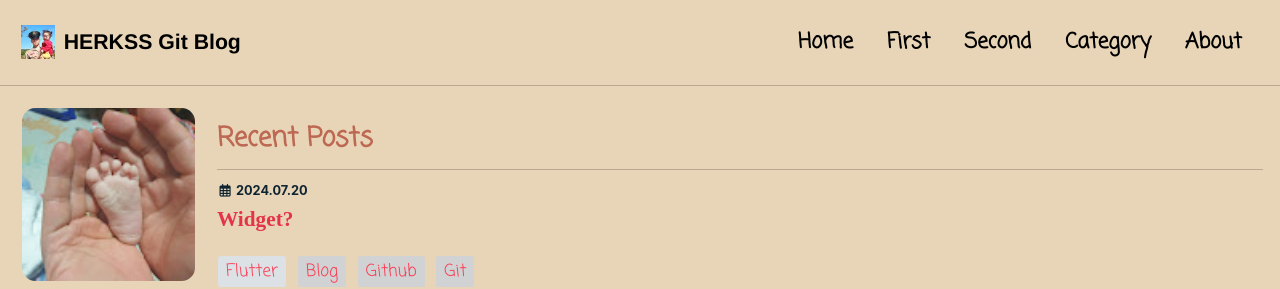
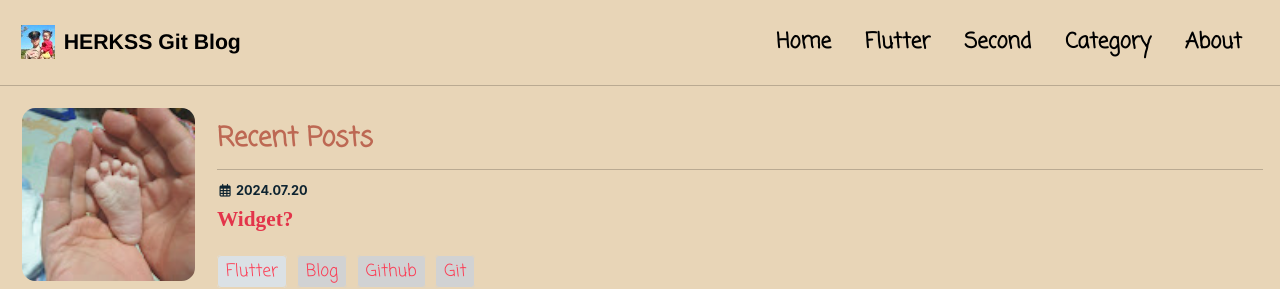
Before and after one commit to herkss/herkss.github.io, a Jekyll site: the page built from index.html, in a window 1280 px wide and 900 px high. Shown: the top 289 px of the window. Built offline with Jekyll 4.4.1, drawn with Linux system fonts in a browser that asks for light colours; cached includes are drawn as plain includes; nearby versions of some CDN libraries; some web fonts are replaced; the list of posts is cut into pages by our own code.

Commit message:
Update navigation.yml

```diff
--- a/_data/navigation.yml
+++ b/_data/navigation.yml
@@ -2,8 +2,8 @@
 main:
   - title: "Home"
     url: /index.html
-  - title: "First"
-    url: /first/
+  - title: "Flutter"
+    url: /flutter/
   - title: "Second"
     url: /second/
   - title: "Category"
```
